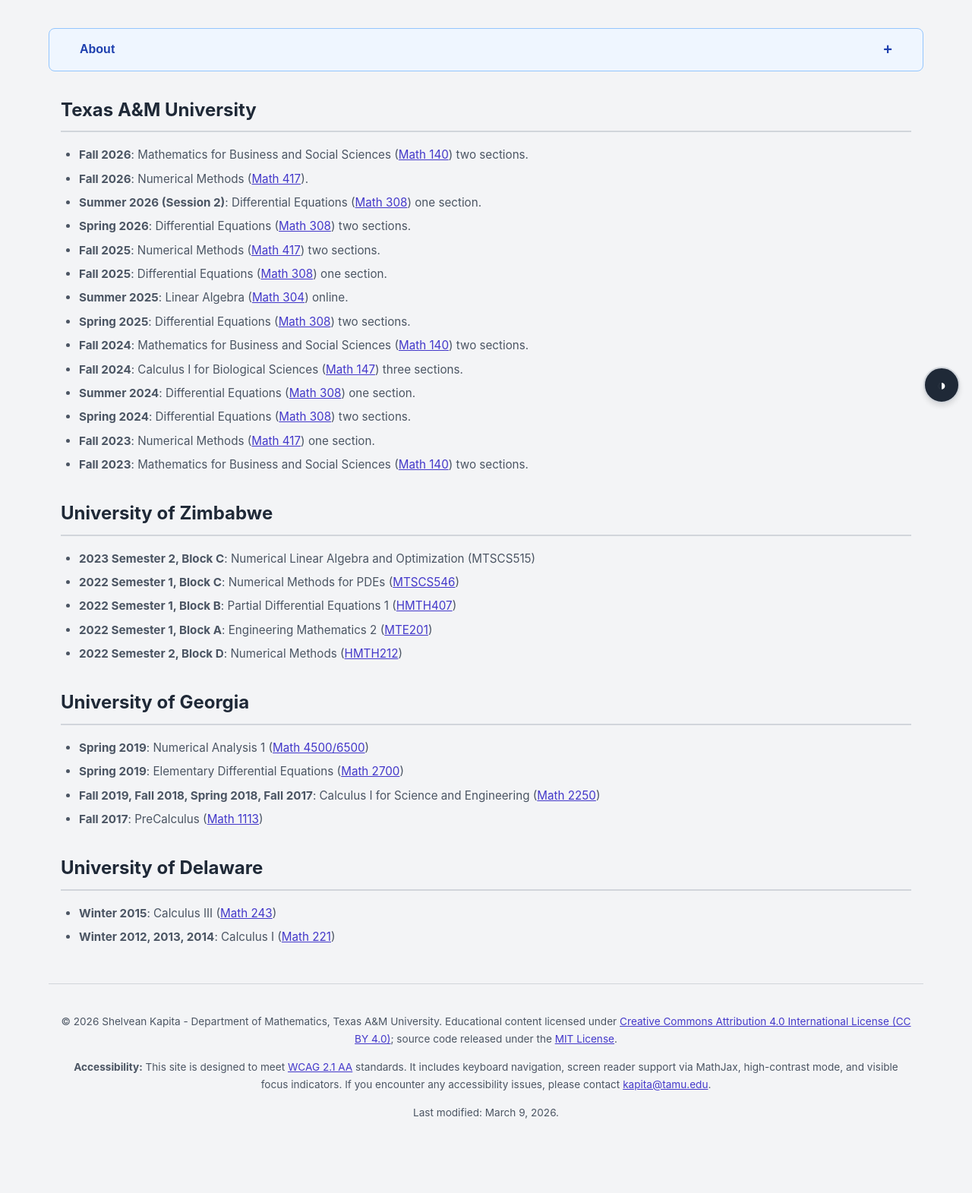
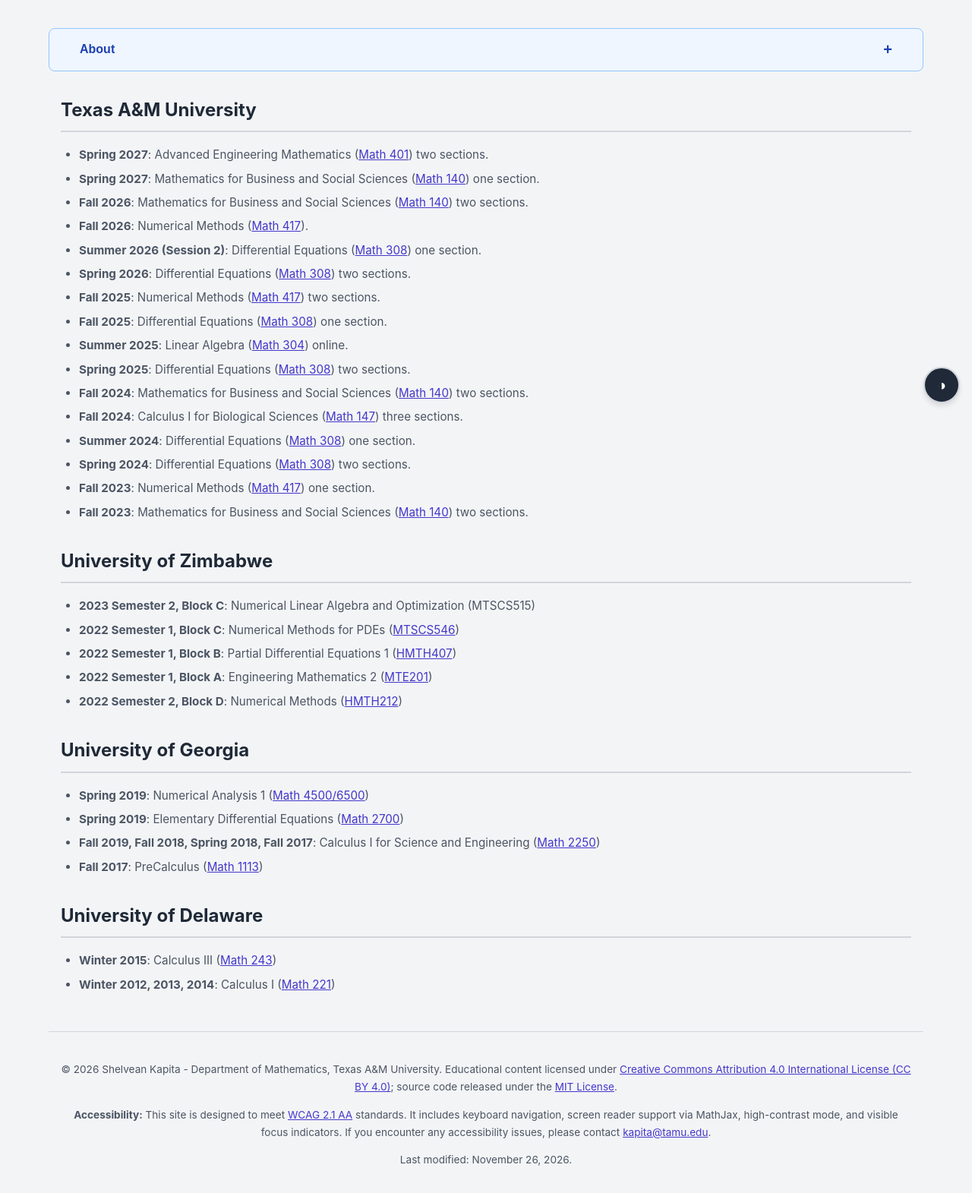
Before and after one commit to shelvean/math-tools, a plain HTML site: page teaching.html in a window 1280 px wide. Shown: the part 253-1824 px from the top of the page at 76% size. Before the commit the page ends 1767 px from the top, so only its background shows below. Drawn offline with Linux system fonts and the light colour scheme.

Commit message:
Teaching page: add Spring 2027 courses (#787)
Add Spring 2027: Advanced Engineering Mathematics (Math 401), two sections; Mathematics for Business and Social Sciences (Math 140), one section. Update the Last modified date.

```diff
--- a/teaching.html
+++ b/teaching.html
@@ -402,6 +402,8 @@
 
       <h2>Texas A&amp;M University</h2>
       <ul>
+        <li><strong>Spring 2027</strong>: Advanced Engineering Mathematics (<a href="https://www.math.tamu.edu/courses/math401/" target="_blank" rel="noopener noreferrer">Math 401</a>) two sections.</li>
+        <li><strong>Spring 2027</strong>: Mathematics for Business and Social Sciences (<a href="https://www.math.tamu.edu/courses/math140/" target="_blank" rel="noopener noreferrer">Math 140</a>) one section.</li>
         <li><strong>Fall 2026</strong>: Mathematics for Business and Social Sciences (<a href="https://www.math.tamu.edu/courses/math140/" target="_blank" rel="noopener noreferrer">Math 140</a>) two sections.</li>
         <li><strong>Fall 2026</strong>: Numerical Methods (<a href="https://www.math.tamu.edu/courses/math417/" target="_blank" rel="noopener noreferrer">Math 417</a>).</li>
         <li><strong>Summer 2026 (Session 2)</strong>: Differential Equations (<a href="https://www.math.tamu.edu/courses/math308/" target="_blank" rel="noopener noreferrer">Math 308</a>) one section.</li>
@@ -447,7 +449,7 @@
     <footer class="footer" role="contentinfo">
       <p class="footer-copy">&copy; 2026 Shelvean Kapita - Department of Mathematics, Texas A&amp;M University. Educational content licensed under <a href="https://creativecommons.org/licenses/by/4.0/">Creative Commons Attribution 4.0 International License (CC BY 4.0)</a>; source code released under the <a href="https://opensource.org/licenses/MIT">MIT License</a>.</p>
       <p class="footer-a11y"><strong>Accessibility:</strong> This site is designed to meet <a href="https://www.w3.org/TR/WCAG21/">WCAG 2.1 AA</a> standards. It includes keyboard navigation, screen reader support via MathJax, high-contrast mode, and visible focus indicators. If you encounter any accessibility issues, please contact <a href="mailto:kapita@tamu.edu">kapita@tamu.edu</a>.</p>
-      <p class="footer-modified">Last modified: March 9, 2026.</p>
+      <p class="footer-modified">Last modified: November 26, 2026.</p>
     </footer>
 
   <!-- High-contrast toggle -->
```
